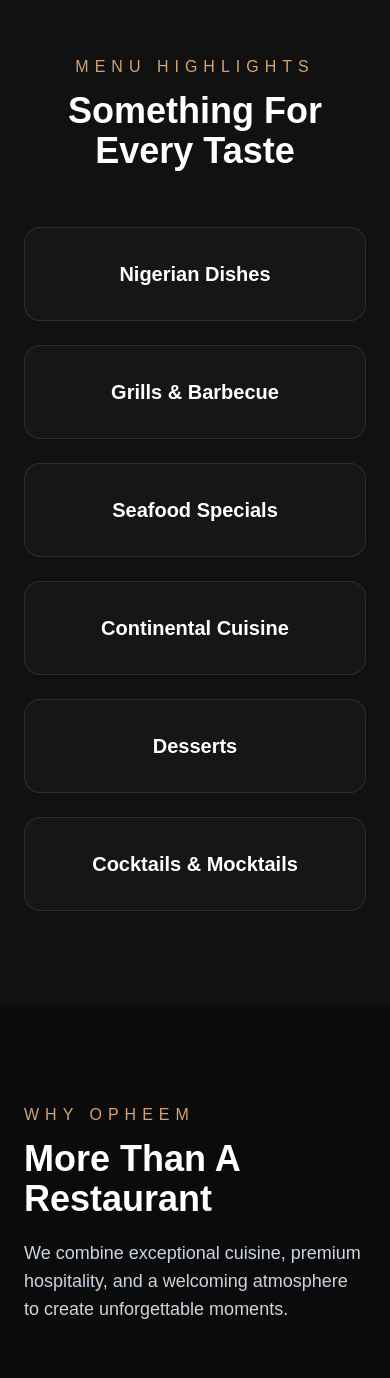
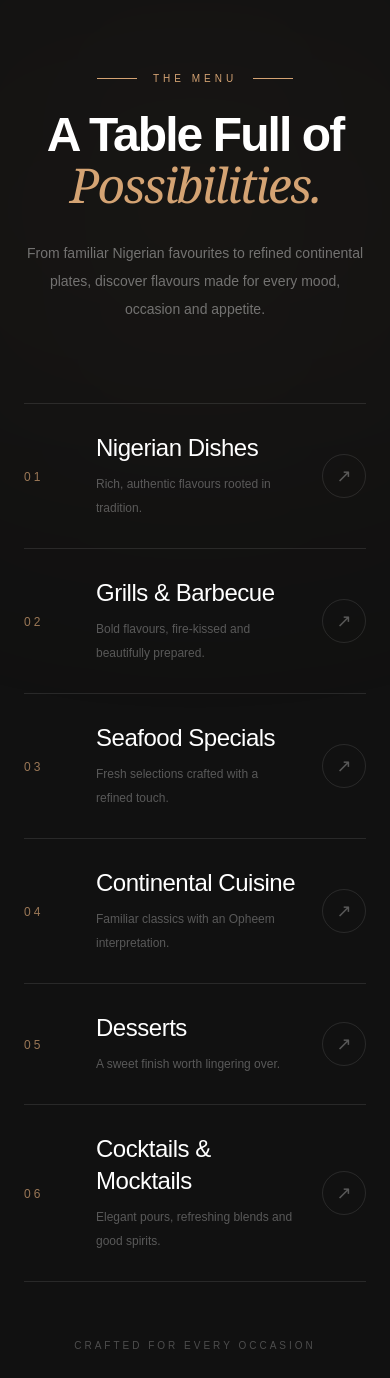
Before and after one commit to Emmanuel-Oseyamen/opheem-recipes-lounge, a Next.js app: page / in a window 390 px wide. Shown: the part 4626-6004 px from the top of the page. Built offline with nearby package versions, Linux system fonts and the light colour scheme.

Commit message:
Update MenuCategories.tsx

```diff
--- a/src/components/MenuCategories.tsx
+++ b/src/components/MenuCategories.tsx
@@ -3,50 +3,150 @@
 import { motion } from "framer-motion";
 
 const categories = [
-  "Nigerian Dishes",
-  "Grills & Barbecue",
-  "Seafood Specials",
-  "Continental Cuisine",
-  "Desserts",
-  "Cocktails & Mocktails",
+  {
+    number: "01",
+    title: "Nigerian Dishes",
+    description: "Rich, authentic flavours rooted in tradition.",
+  },
+  {
+    number: "02",
+    title: "Grills & Barbecue",
+    description: "Bold flavours, fire-kissed and beautifully prepared.",
+  },
+  {
+    number: "03",
+    title: "Seafood Specials",
+    description: "Fresh selections crafted with a refined touch.",
+  },
+  {
+    number: "04",
+    title: "Continental Cuisine",
+    description: "Familiar classics with an Opheem interpretation.",
+  },
+  {
+    number: "05",
+    title: "Desserts",
+    description: "A sweet finish worth lingering over.",
+  },
+  {
+    number: "06",
+    title: "Cocktails & Mocktails",
+    description: "Elegant pours, refreshing blends and good spirits.",
+  },
 ];
 
 export default function MenuCategories() {
   return (
-    <section className="bg-[#111111] py-24 text-white">
-      <div className="mx-auto max-w-7xl px-6">
+    <section className="relative overflow-hidden bg-[#111111] py-28 text-white md:py-36">
 
+      {/* Ambient light */}
+      <div className="pointer-events-none absolute left-1/2 top-0 h-[500px] w-[700px] -translate-x-1/2 rounded-full bg-[#D4A373]/[0.035] blur-[140px]" />
+
+      <div className="relative mx-auto max-w-7xl px-6 lg:px-10">
+
+        {/* Header */}
         <motion.div
           initial={{ opacity: 0, y: 30 }}
           whileInView={{ opacity: 1, y: 0 }}
-          viewport={{ once: true }}
-          className="mb-14 text-center"
+          viewport={{ once: true, amount: 0.3 }}
+          transition={{
+            duration: 0.8,
+            ease: [0.22, 1, 0.36, 1],
+          }}
+          className="mb-20 flex flex-col items-center text-center"
         >
-          <p className="mb-3 uppercase tracking-[6px] text-[#D4A373]">
-            Menu Highlights
+          <div className="mb-6 flex items-center gap-4">
+            <span className="h-px w-10 bg-[#D4A373]" />
+
+            <p className="text-[10px] font-medium uppercase tracking-[0.4em] text-[#D4A373]">
+              The Menu
+            </p>
+
+            <span className="h-px w-10 bg-[#D4A373]" />
+          </div>
+
+          <h2 className="max-w-3xl text-5xl font-semibold leading-[1.05] tracking-[-0.04em] md:text-6xl lg:text-7xl">
+            A Table Full of
+            <span className="block font-serif italic font-normal text-[#D4A373]">
+              Possibilities.
+            </span>
+          </h2>
+
+          <p className="mt-7 max-w-xl text-sm leading-7 text-white/40 md:text-base">
+            From familiar Nigerian favourites to refined continental plates,
+            discover flavours made for every mood, occasion and appetite.
           </p>
-
-          <h2 className="text-4xl font-bold md:text-5xl">
-            Something For Every Taste
-          </h2>
         </motion.div>
 
-        <div className="grid gap-6 md:grid-cols-3">
+        {/* Categories */}
+        <div className="border-t border-white/10">
           {categories.map((item, index) => (
             <motion.div
-              key={index}
-              initial={{ opacity: 0, y: 25 }}
+              key={item.number}
+              initial={{ opacity: 0, y: 20 }}
               whileInView={{ opacity: 1, y: 0 }}
-              viewport={{ once: true }}
-              transition={{ delay: index * 0.05 }}
-              className="rounded-2xl border border-white/10 bg-[#161616] p-8 text-center transition hover:border-[#D4A373]"
+              viewport={{ once: true, amount: 0.2 }}
+              transition={{
+                delay: index * 0.06,
+                duration: 0.7,
+                ease: [0.22, 1, 0.36, 1],
+              }}
+              className="group relative border-b border-white/10"
             >
-              <h3 className="text-xl font-semibold">
-                {item}
-              </h3>
+              <div className="relative flex min-h-[120px] items-center gap-6 overflow-hidden py-7 md:min-h-[145px] md:gap-10 md:py-8">
+
+                {/* Hover background */}
+                <div className="absolute inset-0 -translate-x-full bg-[#D4A373]/[0.035] transition-transform duration-700 ease-out group-hover:translate-x-0" />
+
+                {/* Number */}
+                <div className="relative z-10 w-12 shrink-0 md:w-20">
+                  <span className="text-xs tracking-[0.25em] text-[#D4A373]/70">
+                    {item.number}
+                  </span>
+                </div>
+
+                {/* Main title */}
+                <div className="relative z-10 flex-1">
+                  <h3 className="text-2xl font-medium tracking-[-0.02em] transition-all duration-500 group-hover:translate-x-2 group-hover:text-[#D4A373] md:text-4xl lg:text-5xl">
+                    {item.title}
+                  </h3>
+
+                  <p className="mt-2 max-w-md text-xs leading-6 text-white/30 transition-colors duration-500 group-hover:text-white/50 md:text-sm">
+                    {item.description}
+                  </p>
+                </div>
+
+                {/* Arrow */}
+                <div className="relative z-10 flex h-11 w-11 shrink-0 items-center justify-center rounded-full border border-white/10 text-lg text-white/30 transition-all duration-500 group-hover:border-[#D4A373]/60 group-hover:bg-[#D4A373] group-hover:text-[#111111] md:h-14 md:w-14">
+                  <span className="transition-transform duration-500 group-hover:-rotate-45">
+                    ↗
+                  </span>
+                </div>
+
+                {/* Gold line */}
+                <div className="absolute bottom-0 left-0 h-px w-0 bg-[#D4A373] transition-all duration-700 group-hover:w-24" />
+              </div>
             </motion.div>
           ))}
         </div>
+
+        {/* Bottom statement */}
+        <motion.div
+          initial={{ opacity: 0 }}
+          whileInView={{ opacity: 1 }}
+          viewport={{ once: true }}
+          transition={{ duration: 1, delay: 0.3 }}
+          className="mt-14 flex flex-col items-center justify-between gap-6 md:flex-row"
+        >
+          <p className="text-[10px] uppercase tracking-[0.3em] text-white/25">
+            Crafted for every occasion
+          </p>
+
+          <div className="flex items-center gap-3 text-xs text-white/30">
+            <span className="h-1 w-1 rounded-full bg-[#D4A373]" />
+            Explore the flavours of Opheem
+          </div>
+        </motion.div>
 
       </div>
     </section>
```
